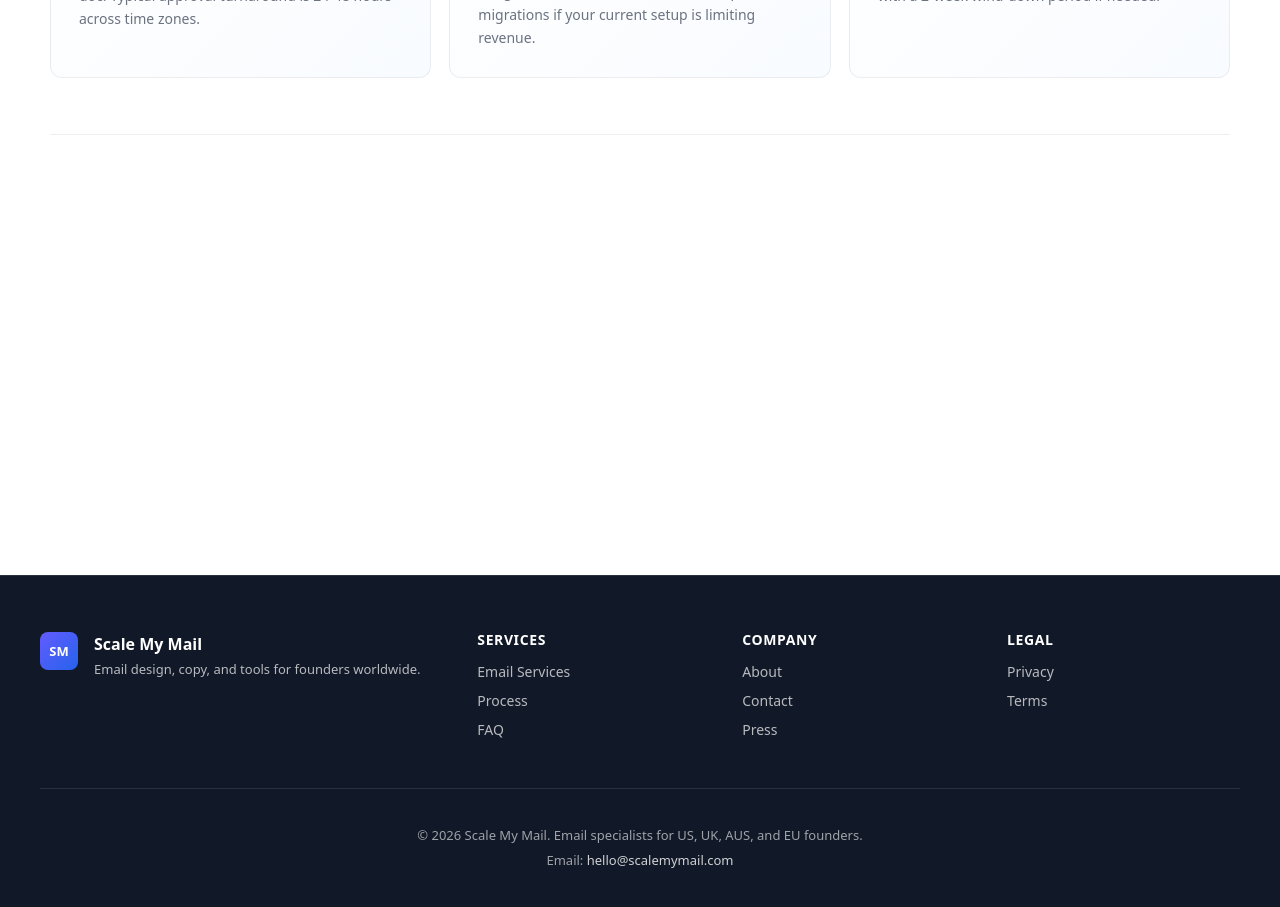
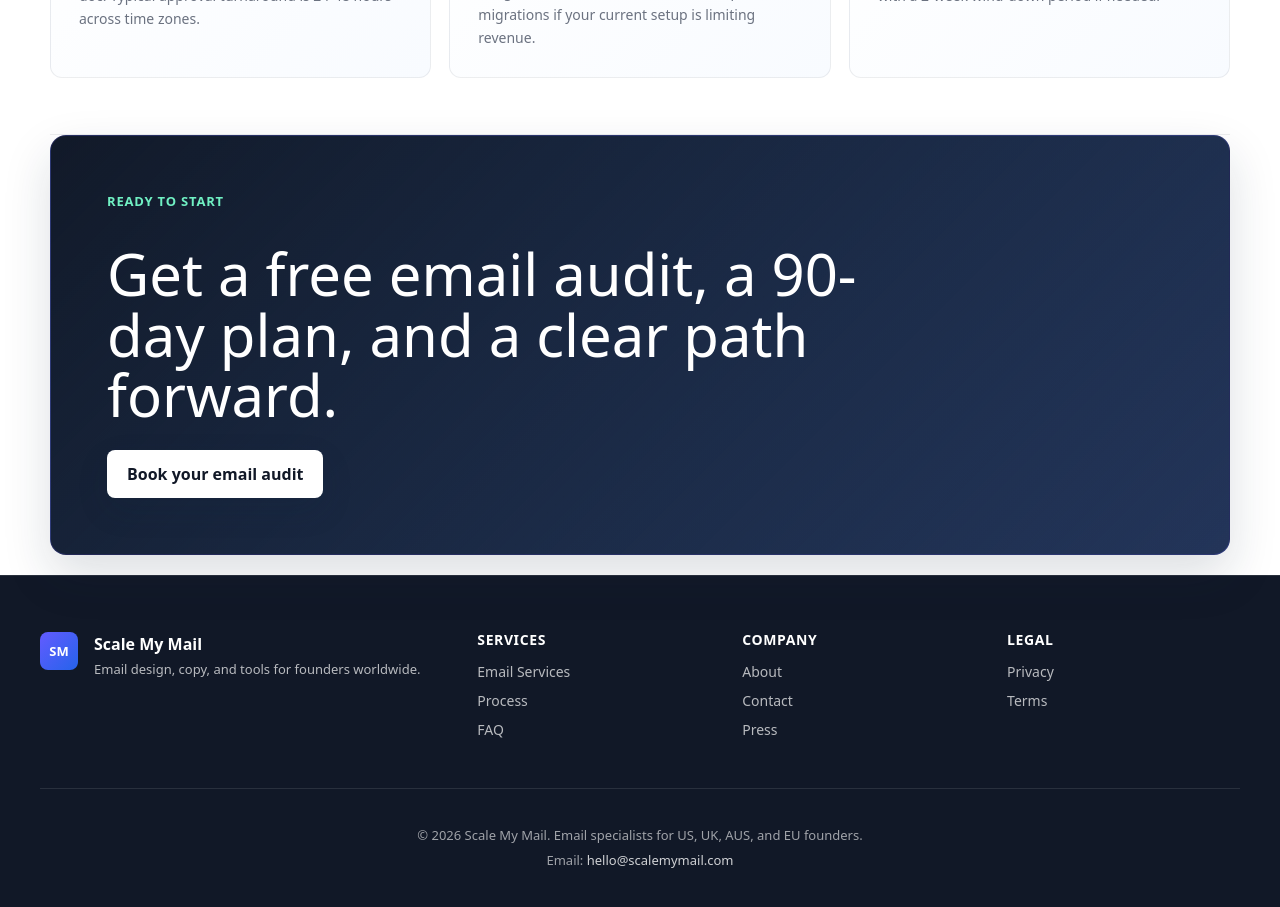
Before and after one commit to psthejohn/scale_my_mails, a React (Vite) app: page / in a window 1280 px wide. Shown: the part 5940-6847 px from the top of the page. Built offline with nearby package versions, Linux system fonts and the light colour scheme; a small style sheet from the web is missing.

Commit message:
Fix final CTA reveal animation

```diff
--- a/src/App.tsx
+++ b/src/App.tsx
@@ -174,6 +174,7 @@ function App() {
   const contactRef = useScrollReveal()
   const processRef = useScrollReveal()
   const faqRef = useScrollReveal()
+  const finalCtaRef = useScrollReveal()
 
   return (
     <main>
@@ -395,7 +396,7 @@ function App() {
         </div>
       </section>
 
-      <section className="final-cta reveal">
+      <section className="final-cta reveal" ref={finalCtaRef}>
         <p className="eyebrow">Ready to start</p>
         <h2>Get a free email audit, a 90-day plan, and a clear path forward.</h2>
         <a className="primary-button" href="mailto:hello@scalemymail.com">
```
